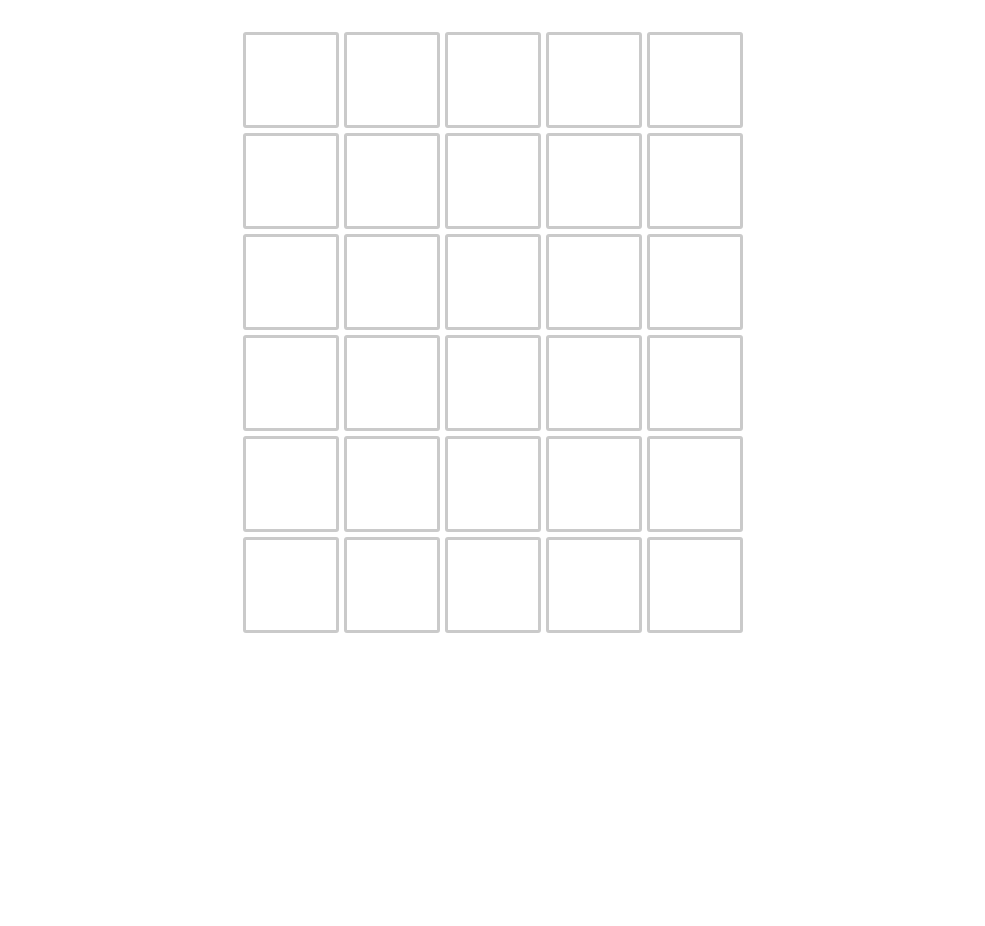
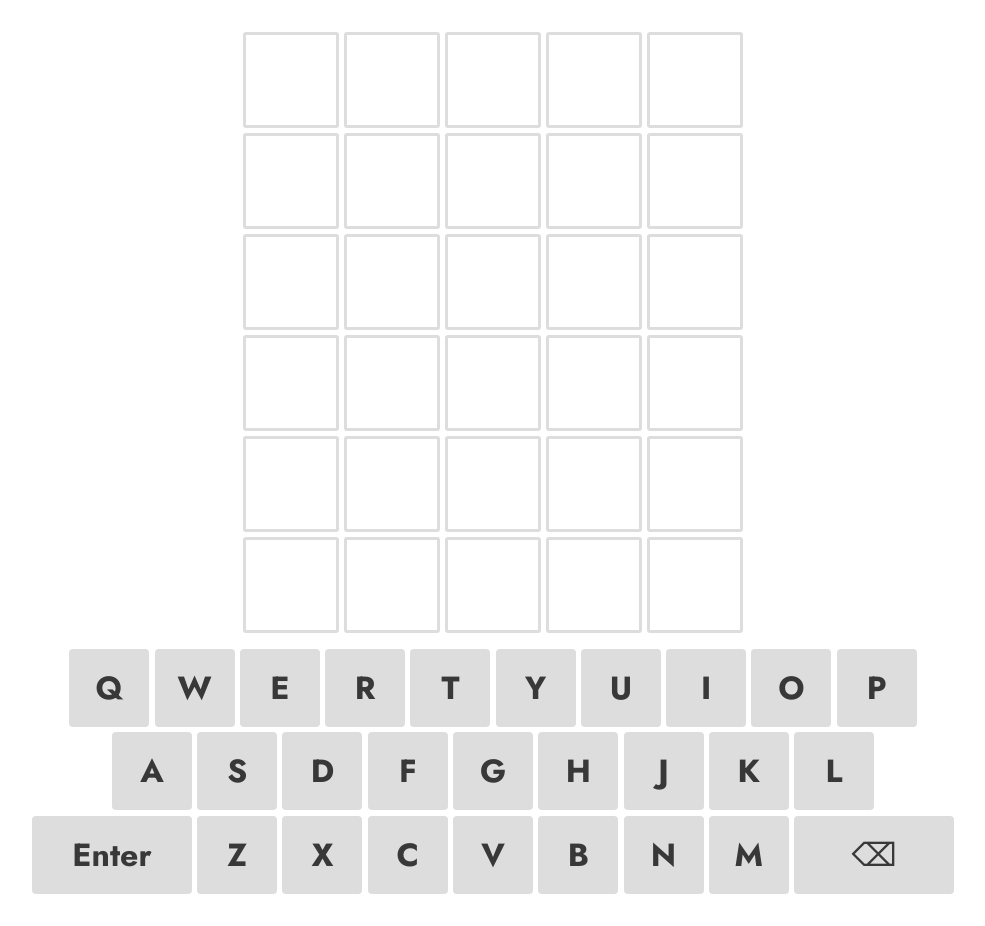
Before and after one commit to alexvarney/Reactle, a React (Create React App) app: page / in a window 1280 px wide. Shown: the whole page, without its empty margins (147-1132 px from the left). Before the commit the page ends 800 px from the top, so only its background shows below. Built offline with nearby package versions, Linux system fonts and the light colour scheme.

Commit message:
build keyboard component

```diff
--- /dev/null
+++ b/src/components/keyboard.tsx
@@ -0,0 +1,67 @@
+type IKeyboardCustomItem = {
+  key: string;
+  display: string;
+};
+
+type IKeybaordItem = string | IKeyboardCustomItem;
+
+type TOnClick = (key: string) => void;
+
+const KeyboardConfig: IKeybaordItem[][] = [
+  Array.from("qwertyuiop"),
+  Array.from("asdfghjkl"),
+  [
+    { key: "Enter", display: "Enter" },
+    ...Array.from("zxcvbnm"),
+    { key: "Backspace", display: "⌫" },
+  ],
+];
+
+export const Keyboard: React.FC<{ onClick?: TOnClick }> = (props) => {
+  return (
+    <div className="keyboard-container">
+      {KeyboardConfig.map((row, idx) => (
+        <KeyboardRow key={idx} letters={row} onClick={props.onClick} />
+      ))}
+    </div>
+  );
+};
+
+const KeyboardRow: React.FC<{
+  letters: IKeybaordItem[];
+  onClick?: TOnClick;
+}> = (props) => {
+  return (
+    <div className="keyboard-row">
+      {props.letters.map((letter) => (
+        <KeyboardButton value={letter} onClick={props.onClick} />
+      ))}
+    </div>
+  );
+};
+
+const KeyboardButton: React.FC<{
+  value: IKeybaordItem;
+  onClick?: TOnClick;
+}> = (props) => {
+  if (typeof props.value === "string") {
+    return (
+      <button
+        onClick={() => props.onClick?.(props.value as string)}
+        className="keyboard-button"
+      >
+        {props.value}
+      </button>
+    );
+  }
+
+  return (
+    <button
+      aria-label={props.value.key}
+      onClick={() => props.onClick?.((props.value as IKeyboardCustomItem).key)}
+      className="keyboard-button keyboard-button--long"
+    >
+      {props.value.display}
+    </button>
+  );
+};
--- a/src/components/root-view/root.tsx
+++ b/src/components/root-view/root.tsx
@@ -3,7 +3,7 @@ import { useEffect } from "react";
 import { GameGrid } from "../game-grid";
 import { useDispatch } from "../../utils/use-game-context";
 import { getInitialWord } from "../../utils/get-initial-word";
-
+import { Keyboard } from "../keyboard";
 const Root = () => {
   const dispatch = useDispatch();
 
@@ -22,6 +22,7 @@ const Root = () => {
   return (
     <div className="container">
       <GameGrid />
+      <Keyboard />
     </div>
   );
 };
--- a/src/components/root-view/style.css
+++ b/src/components/root-view/style.css
@@ -1,12 +1,13 @@
 .container {
   padding: 2rem 0;
   display: flex;
+  flex-wrap: wrap;
   width: 100%;
   justify-content: center;
 
   --near-black: #1c1c1c;
   --gray-dark: #383838;
-  --gray-light: #cacaca;
+  --gray-light: #dddddd;
   --light: #f2f2f2;
   --green: #58b358;
   --yellow: #bfae11;
@@ -65,3 +66,44 @@
   background-color: var(--gray-dark);
   border-color: var(--gray-dark);
 }
+
+.keyboard-container {
+  --gap: 0.33rem;
+
+  display: flex;
+  margin-top: 1rem;
+  flex-basis: 100%;
+  flex-direction: column;
+  align-items: center;
+  gap: var(--gap);
+}
+
+.keyboard-row {
+  display: flex;
+  gap: var(--gap);
+}
+
+/* .keyboard-row:last-child {
+  padding-right: 2.2rem;
+} */
+
+.keyboard-button {
+  --base-width: clamp(1.2rem, 6.25vw, 5rem);
+
+  font-family: "Jost", sans-serif;
+  text-transform: capitalize;
+  font-size: clamp(0.5rem, 3.2vw, 2rem);
+  padding: 1rem 0;
+  width: var(--base-width);
+  text-align: center;
+
+  background-color: var(--gray-light);
+  border: none;
+  border-radius: 0.25rem;
+  color: var(--gray-dark);
+  cursor: pointer;
+}
+
+.keyboard-button--long {
+  width: calc(var(--base-width) * 2);
+}
--- a/src/utils/constants.ts
+++ b/src/utils/constants.ts
@@ -1,5 +1,5 @@
-const lower = "abcdefghijklmnopqrstuvwxyz";
+export const LOWER_ALPHABET = "abcdefghijklmnopqrstuvwxyz";
 
-export const ALPHABET = lower + lower.toUpperCase();
+export const ALPHABET = LOWER_ALPHABET + LOWER_ALPHABET.toUpperCase();
 export const WORD_LENGTH = 5;
 export const NUM_GUESSES = 6;
```
Also changed, not shown: 2 other files (tests, documents, lock files or other folders).
